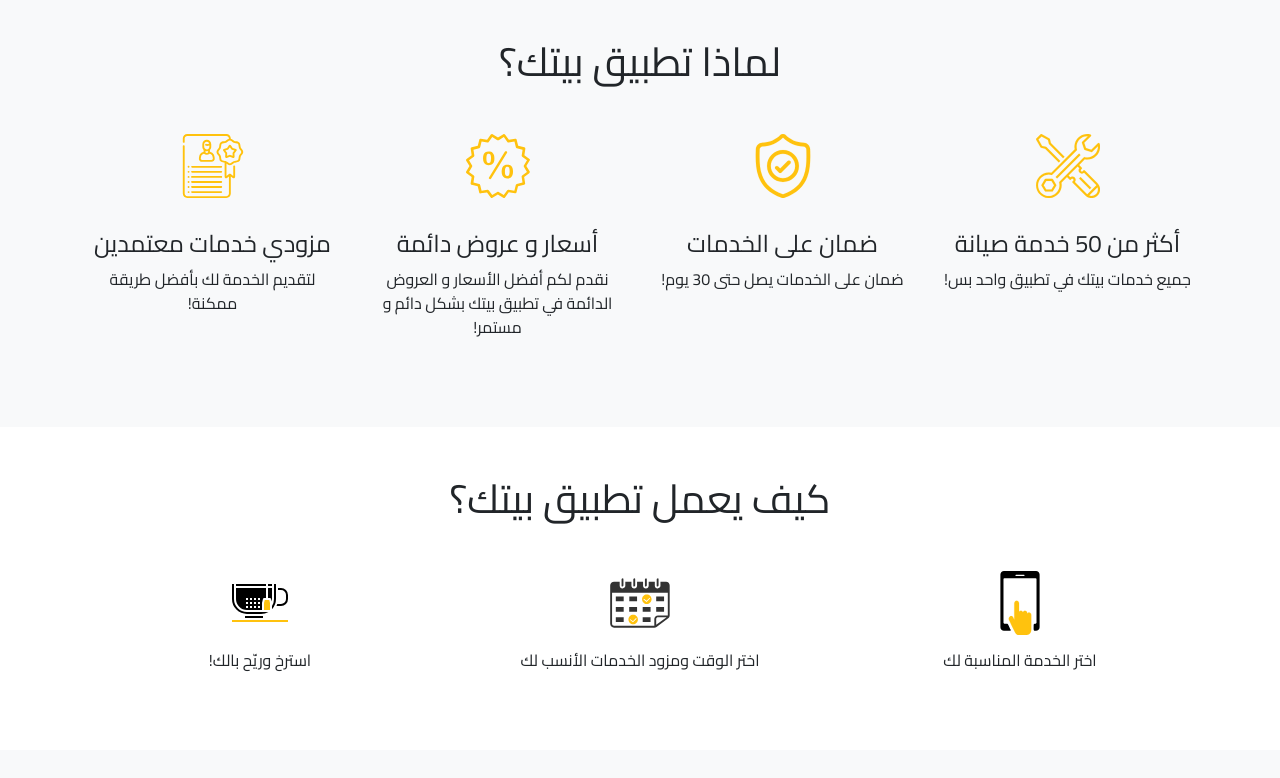
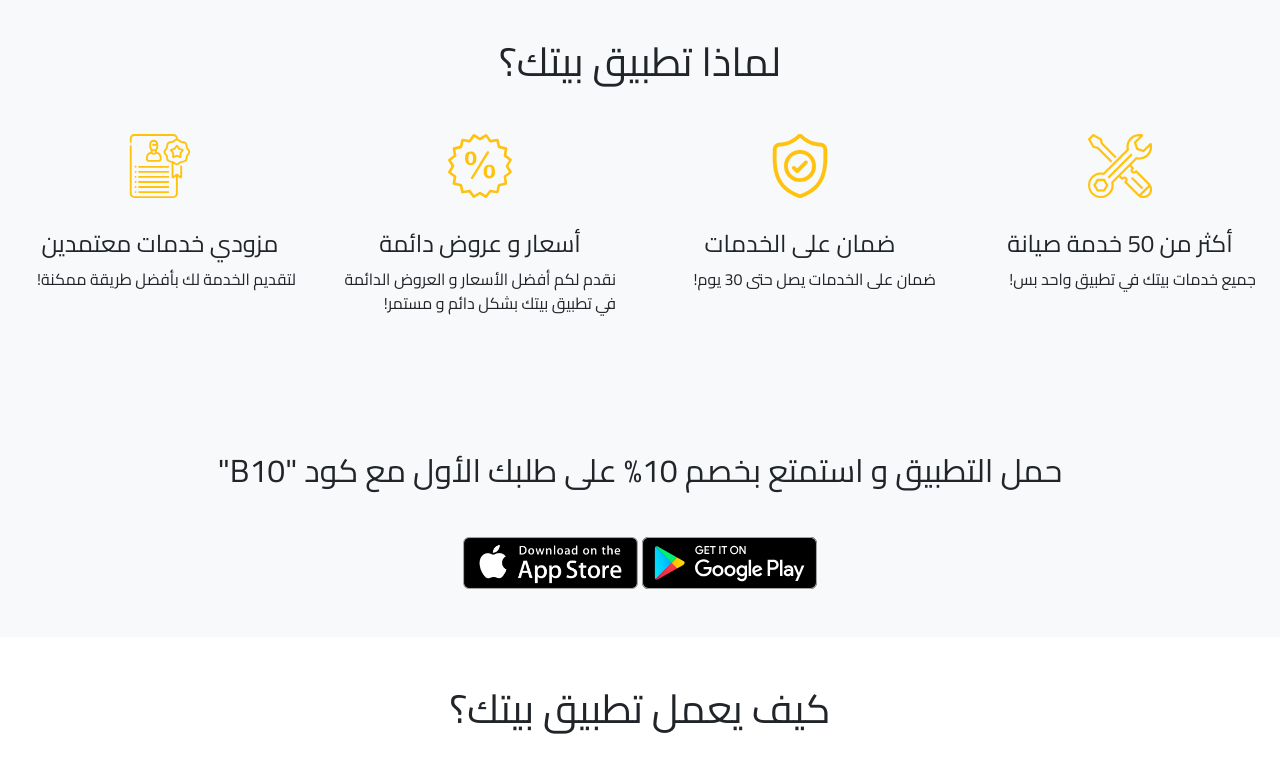
Before and after one commit to mahelhelou/b8ak-landing, a plain HTML site: page index.html in a window 1280 px wide. Shown: the part 1020-1798 px from the top of the page. Drawn offline with nearby package versions, Linux system fonts and the light colour scheme.

Commit message:
Do bulk edits, first patch, Aug 16

```diff
--- a/index.html
+++ b/index.html
@@ -24,14 +24,14 @@
 <body id="home" data-spy="scroll" data-target="#main-menu">
   <nav class="navbar navbar-expand-md navbar-light fixed-top py-4">
     <div class="container">
-      <a href="#home" class="navbar-brand">
+      <a href="index.html" class="navbar-brand">
         <img src="images/logo.png" alt="شعار بيتك">
       </a>
-      <button class="navbar-toggler" data-toggle="collapse" data-target="#main-menu">
+      <!-- <button class="navbar-toggler" data-toggle="collapse" data-target="#main-menu">
         <span class="navbar-toggler-icon"></span>
-      </button>
+      </button> -->
 
-      <div class="collapse navbar-collapse" id="main-menu">
+      <!-- <div class="collapse navbar-collapse" id="main-menu">
         <ul class="navbar-nav ml-auto">
           <li class="nav-item"><a href="#home" class="nav-link">الرئيسية</a></li>
           <li class="nav-item"><a href="#services" class="nav-link">خدماتنا</a></li>
@@ -39,7 +39,7 @@
           <li class="nav-item"><a href="#how-it-works" class="nav-link">كيف يعمل تطبيقنا</a></li>
           <li class="nav-item"><a href="#contact" class="nav-link">تواصل معنا</a></li>
         </ul>
-      </div>
+      </div> -->
     </div>
   </nav>
 
@@ -78,7 +78,7 @@
   <!-- SERVICES -->
   <section id="services" class="py-5 text-center">
     <div class="container">
-      <h2 class="mb-5 text-black-50 display-5">خدماتنا</h2>
+      <h2 class="mb-5 text-black-50 display-5">الخدمات الأكثر شيوعًا</h2>
       <div class="row">
         <div class="col-md-2 mb-4">
           <img src="images/mokafaha-hasharat.svg" alt="" class="mb-2">
@@ -112,32 +112,52 @@
   <!-- WHY-B8AK -->
   <section id="why-b8ak" class="py-5 text-center bg-light">
     <h2 class="mb-5 text-black-50 display-5">لماذا تطبيق بيتك؟</h2>
-    <div class="container">
+    <div class="container-fluid">
       <div class="row">
-        <div class="col-md-3 mb-4">
+        <div class="col-md-3 mb-4 px-4">
           <img src="images/50-services.svg" alt="" class="mb-2">
           <h4 class="text-black-50 mt-4">أكثر من 50 خدمة صيانة</h4>
-          <p>جميع خدمات بيتك في تطبيق واحد بس!</p>
+          <p class="text-right">جميع خدمات بيتك في تطبيق واحد بس!</p>
         </div>
-        <div class="col-md-3 mb-4">
+        <div class="col-md-3 mb-4 px-4">
           <img src="images/guarantee.svg" alt="" class="mb-2">
           <h4 class="text-black-50 mt-4">ضمان على الخدمات</h4>
-          <p>ضمان على الخدمات يصل حتى 30 يوم!</p>
+          <p class="text-right">ضمان على الخدمات يصل حتى 30 يوم!</p>
         </div>
-        <div class="col-md-3 mb-4">
+        <div class="col-md-3 mb-4 px-4">
           <img src="images/price.svg" alt="" class="mb-2">
           <h4 class="text-black-50 mt-4">أسعار و عروض دائمة</h4>
-          <p>نقدم لكم أفضل الأسعار و العروض الدائمة في تطبيق بيتك بشكل دائم و مستمر!</p>
+          <p class="text-right">نقدم لكم أفضل الأسعار و العروض الدائمة في تطبيق بيتك بشكل دائم و مستمر!</p>
         </div>
-        <div class="col-md-3">
+        <div class="col-md-3 px-4">
           <img src="images/providers.svg" alt="" class="mb-2">
           <h4 class="text-black-50 mt-4">مزودي خدمات معتمدين</h4>
-          <p>لتقديم الخدمة لك بأفضل طريقة ممكنة!</p>
+          <p class="text-right">لتقديم الخدمة لك بأفضل طريقة ممكنة!</p>
         </div>
       </div><!-- row-end -->
     </div>
   </section>
   <!-- WHY-B8AK-END -->
+
+  <!-- DOWNLOAD -->
+  <section id="download" class="py-5 text-center bg-light">
+    <div class="container">
+      <h2 class="mb-5 text-black-50">حمل التطبيق و استمتع بخصم 10% على طلبك الأول مع كود "B10"</h2>
+      <div class="mt-5">
+        <div class="d-xs-block d-md-inline mb-2">
+          <a href="#">
+            <img src="images/google-play.svg" alt="بيتك تطبيق أندرويد" width="175">
+          </a>
+        </div>
+        <div class="d-xs-block d-md-inline">
+          <a href="#">
+            <img src="images/app-store.webp" alt="بيتك تطبيق ios" width="175">
+          </a>
+        </div>
+      </div>
+    </div>
+  </section>
+  <!-- DOWNLOAD-END -->
 
   <!-- HOW-IT-WORKS -->
   <section id="how-it-works" class="py-5 text-center">
@@ -333,23 +353,23 @@
 
     $(document).ready(function () {
       $('.owl-carousel').owlCarousel({
-    rtl:true,
-    autoplay: true,
-    loop:true,
-    margin:10,
-    nav:true,
-    responsive:{
-        0:{
-            items:1
-        },
-        600:{
-            items:2
-        },
-        1000:{
-            items:3
+        rtl: true,
+        autoplay: true,
+        loop: true,
+        margin: 10,
+        nav: true,
+        responsive: {
+          0: {
+            items: 1
+          },
+          600: {
+            items: 2
+          },
+          1000: {
+            items: 3
+          }
         }
-    }
-})
+      })
     });
 
   </script>
```
Also changed, not shown: 1 other file.
